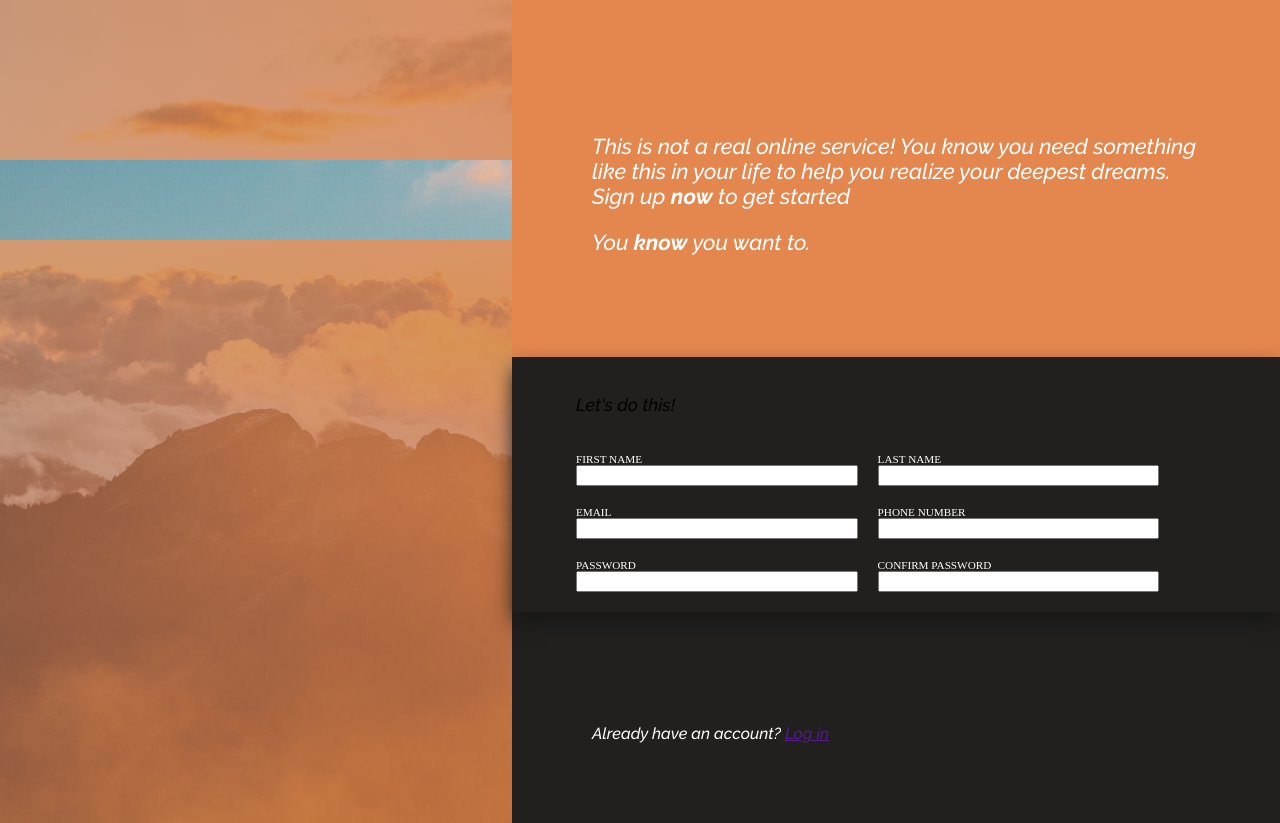
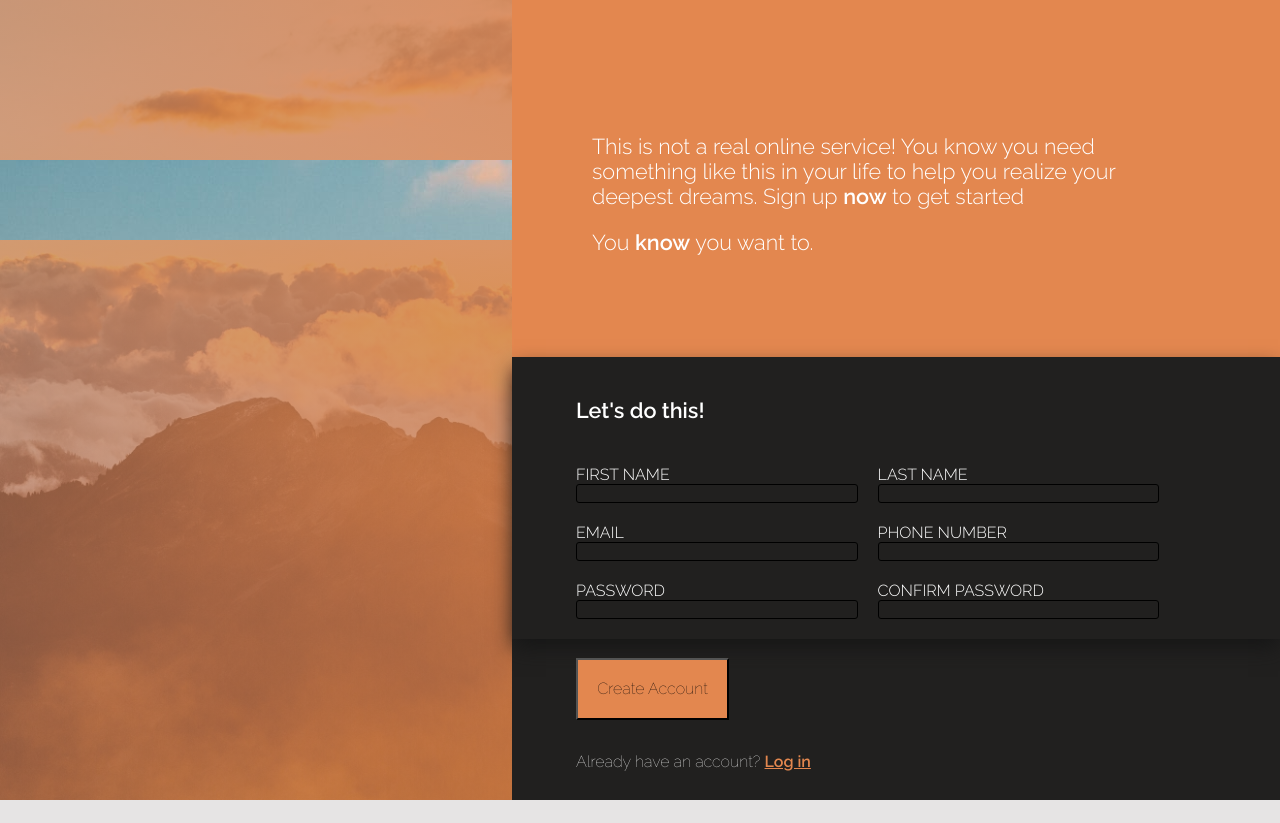
Before and after one commit to BlasioGodi/Sign-up-form, a website: page public/sign-up.html in a window 1280 px wide. After the commit the page ends 800 px from the top, so only its background shows below. Drawn offline with Linux system fonts and the light colour scheme.

Commit message:
Style updated

```diff
--- a/public/sign-up.html
+++ b/public/sign-up.html
@@ -39,8 +39,9 @@
                     <div class="form-input"><label for="confirm_password">Confirm Password</label><input type="text">
                     </div>
                 </div>
+                <div class="btn left-side"><button class="button" type="submit">Create Account</button></div>
             </form>
-            <div class="bottom-content">Already have an account? <a href="">Log in</a></div>
+            <div class="bottom-content left-side">Already have an account? <a href="">Log in</a></div>
         </div>
     </div>
 </body>
--- a/src/style.css
+++ b/src/style.css
@@ -2,8 +2,7 @@
 
 :root {
   --color: #e3874f;
-  --txt: rgb(185, 185, 185)
-  font-family: "Raleway", sans-serif;
+  --txt: rgb(185, 185, 185);
 }
 
 body {
@@ -39,12 +38,12 @@ body {
   width: 60vw;
 }
 
-.left-side{
+.left-side {
   padding-left: 5vw;
 }
 
 .item-logo {
-  position:relative;
+  position: relative;
   background-color: #e3874f;
   background-image: url("./img/orange-sunset.jpg");
   background-size: auto;
@@ -55,17 +54,17 @@ body {
   align-items: center;
 }
 
-.top-content{
+.top-content {
   color: white;
   background-color: #e3874f;
   padding: 5rem;
-  padding-top:7rem;
+  padding-top: 7rem;
   font-size: 1.35rem;
-  font-style: italic;
+  font-style: thin 100;
   font-family: "Raleway", sans-serif;
 }
 
-.form-content{
+.form-content {
   background-color: #21201f;
   box-shadow: 0 10px 20px -2px rgb(22, 22, 22);
   display: flex;
@@ -75,14 +74,15 @@ body {
   padding-bottom: 20px;
 }
 
-.form-title{
+.form-title {
   width: 100%;
-  font-size: 1.1rem;
-  font-style: italic;
+  color: white;
+  font-size: 1.35rem;
   font-family: "Raleway", sans-serif;
+  font-weight: 600;
 }
 
-.form-input{
+.form-input {
   display: flex;
   flex-flow: column wrap;
   width: 40%;
@@ -91,12 +91,51 @@ body {
   text-transform: uppercase;
 }
 
-.bottom-content{
+.bottom-content {
   color: white;
   position: relative;
-  padding: 5rem;
-  padding-top:7rem;
+  padding-top: 2rem;
   font-size: 1rem;
-  font-style: italic;
   font-family: "Raleway", sans-serif;
+  font-weight: 100;
 }
+.button {
+  background-color: #e3874f;
+  font-size: 1rem;
+  font-family: "Raleway", sans-serif;
+  font-weight: 100;
+  size: 25px;
+  padding: 1.2rem;
+}
+
+.btn {
+  padding-top: 1.2rem;
+}
+
+input {
+  background-color: #21201f;
+  border: 1px solid black;
+  border-radius: 3px;
+}
+
+input:focus {
+  outline: none;
+  border: 2px solid var(--color);
+}
+
+label {
+  font-size: 1rem;
+  font-family: "Raleway";
+}
+a {
+  color: #e3874f;
+  font-weight: 600;
+}
+
+a:focus {
+  color: aliceblue;
+}
+
+a:hover {
+  color: antiquewhite;
+}
```
